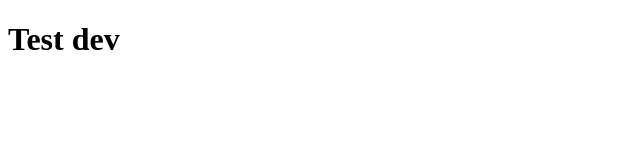
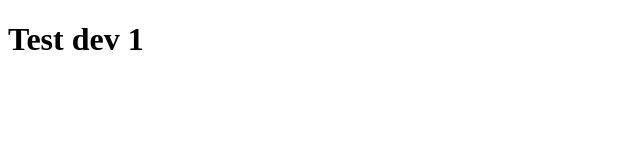
Before and after one commit to albandelishi/github-actions, a plain HTML site: page index.html in a window 1280 px wide. Shown: the full height of the page, 0-640 px from the left. Drawn offline with Linux system fonts and the light colour scheme.

Commit message:
changes in index.html

```diff
--- a/index.html
+++ b/index.html
@@ -7,6 +7,6 @@
     <title>Document</title>
 </head>
 <body>
-    <h1>Test  dev </h1>
+    <h1>Test  dev 1</h1>
 </body>
 </html>
```
Also changed, not shown: 1 other file.
